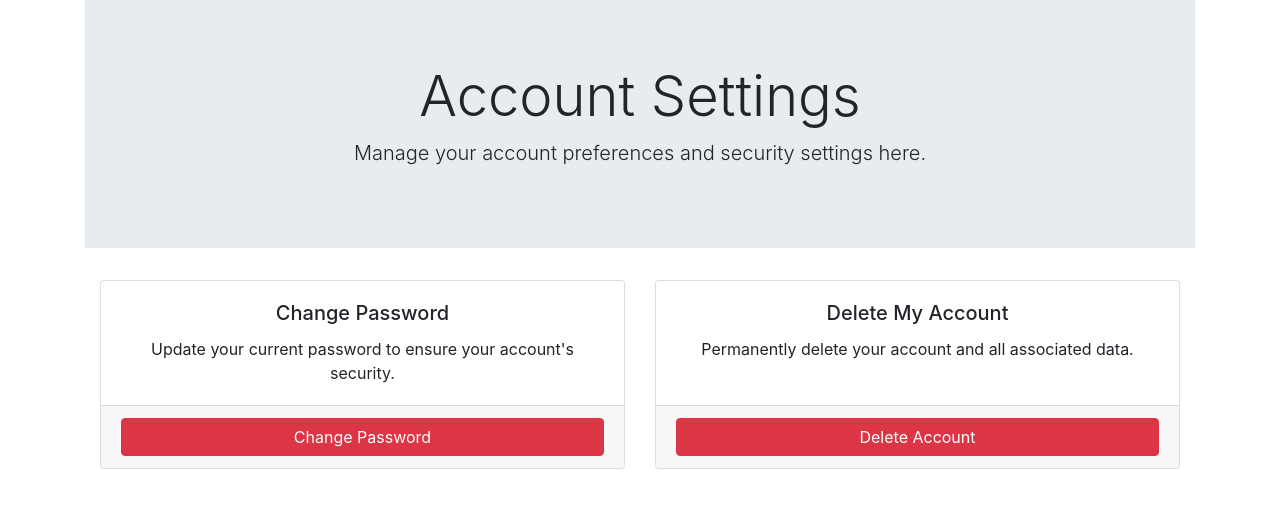
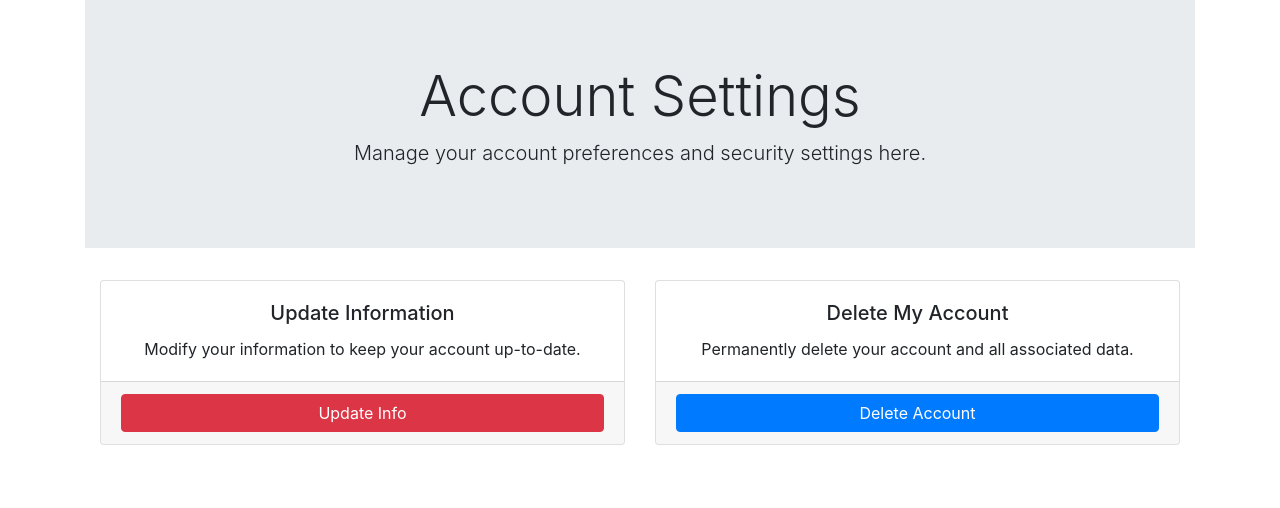
Before and after one commit to MagnumNight/PulsePoint, a Django app: page /account/settings/ in a window 1280 px wide. Shown: the part 105-613 px from the top of the page. Run offline with Django 4.2, Linux system fonts and the light colour scheme; the visitor is signed in with stand-in values (Sample User, id 1); some libraries are stand-ins or nearby versions.

Commit message:
Updates to allow user to update information

```diff
--- a/PulsePoint/views.py
+++ b/PulsePoint/views.py
@@ -37,4 +37,19 @@ def delete_account(request):
 
 @login_required
 def account_settings(request):
-    return render(request, "registration/settings.html")
+    form = UserRegisterForm(instance=request.user)
+    return render(request, "registration/settings.html", {"form": form})
+
+
+@login_required
+def update_information(request):
+    if request.method == "POST":
+        form = UserRegisterForm(request.POST, instance=request.user)
+        if form.is_valid():
+            form.save()
+            messages.success(request, "Your information has been successfully updated.")
+            return redirect("account_settings")
+    else:
+        form = UserRegisterForm(instance=request.user)
+
+    return render(request, "registration/settings.html", {"form": form})
--- a/templates/base.html
+++ b/templates/base.html
@@ -6,6 +6,18 @@
     <title>{% block title %}Pulse Point{% endblock %}</title>
     <!-- Bootstrap CSS -->
     <link rel="stylesheet" href="https://maxcdn.bootstrapcdn.com/bootstrap/4.5.2/css/bootstrap.min.css">
+
+    <style>
+        .navbar-dark .navbar-brand.dropdown-toggle:active,
+        .navbar-dark .dropdown-item:active {
+            background-color: #c9302c;
+        }
+
+        .navbar-dark .navbar-brand.dropdown-toggle:focus {
+            outline: none;
+            box-shadow: none;
+        }
+    </style>
 </head>
 <body>
 
--- a/templates/registration/settings.html
+++ b/templates/registration/settings.html
@@ -13,15 +13,18 @@
     <div class="container mt-4">
         <div class="row">
 
-            <!-- Change Password Card -->
+            <!-- Update Information Card -->
             <div class="col-md-6 mb-4">
                 <div class="card h-100">
                     <div class="card-body">
-                        <h5 class="card-title text-center">Change Password</h5>
-                        <p class="card-text text-center">Update your current password to ensure your account's security.</p>
+                        <h5 class="card-title text-center">Update Information</h5>
+                        <p class="card-text text-center">Modify your information to keep your account
+                            up-to-date.</p>
                     </div>
                     <div class="card-footer">
-                        <a href="{% url 'password_change' %}" class="btn btn-danger btn-block">Change Password</a>
+                        <!-- Trigger the modal when clicked -->
+                        <a href="#" class="btn btn-danger btn-block" data-toggle="modal"
+                           data-target="#nameUpdateModal">Update Info</a>
                     </div>
                 </div>
             </div>
@@ -34,11 +37,36 @@
                         <p class="card-text text-center">Permanently delete your account and all associated data.</p>
                     </div>
                     <div class="card-footer">
-                        <a href="{% url 'delete_account' %}" class="btn btn-danger btn-block">Delete Account</a>
+                        <a href="{% url 'delete_account' %}" class="btn btn-primary btn-block">Delete Account</a>
                     </div>
                 </div>
             </div>
 
         </div>
+
+        <!-- Update Information Modal Structure -->
+        <div class="modal fade" id="nameUpdateModal" tabindex="-1" aria-labelledby="nameUpdateModalLabel"
+             aria-hidden="true">
+            <div class="modal-dialog modal-lg">
+                <div class="modal-content">
+                    <div class="modal-header">
+                        <h5 class="modal-title" id="nameUpdateModalLabel">Update Information</h5>
+                        <button type="button" class="close" data-dismiss="modal" aria-label="Close">
+                            <span aria-hidden="true">&times;</span>
+                        </button>
+                    </div>
+                    <form method="post" action="{% url 'account_settings' %}">
+                        {% csrf_token %}
+                        <div class="modal-body">
+                            {{ form.as_p }}
+                        </div>
+                        <div class="modal-footer">
+                            <button type="button" class="btn btn-secondary" data-dismiss="modal">Close</button>
+                            <button type="submit" class="btn btn-danger">Update Info</button>
+                        </div>
+                    </form>
+                </div>
+            </div>
+        </div>
     </div>
 {% endblock %}
```
